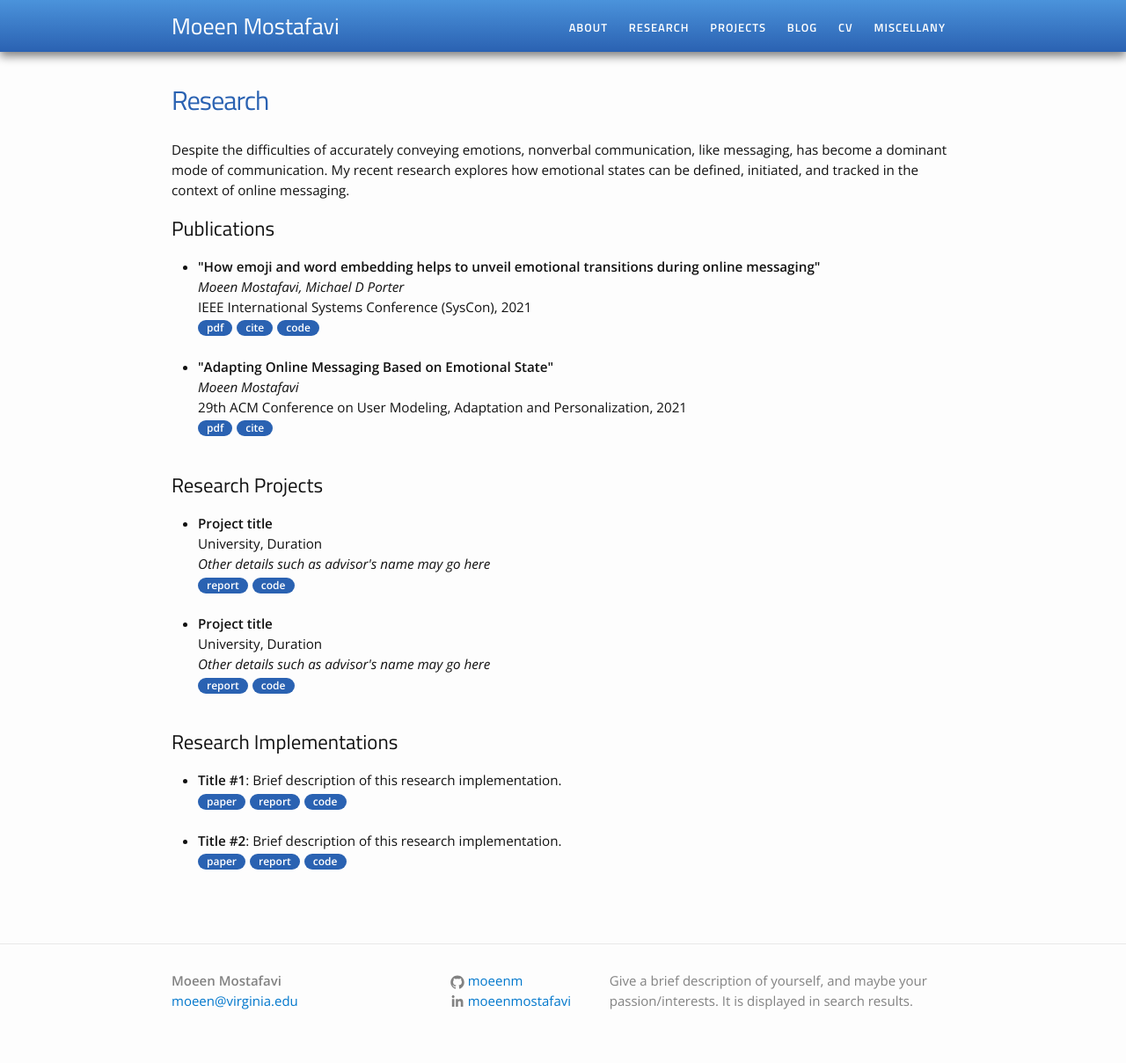
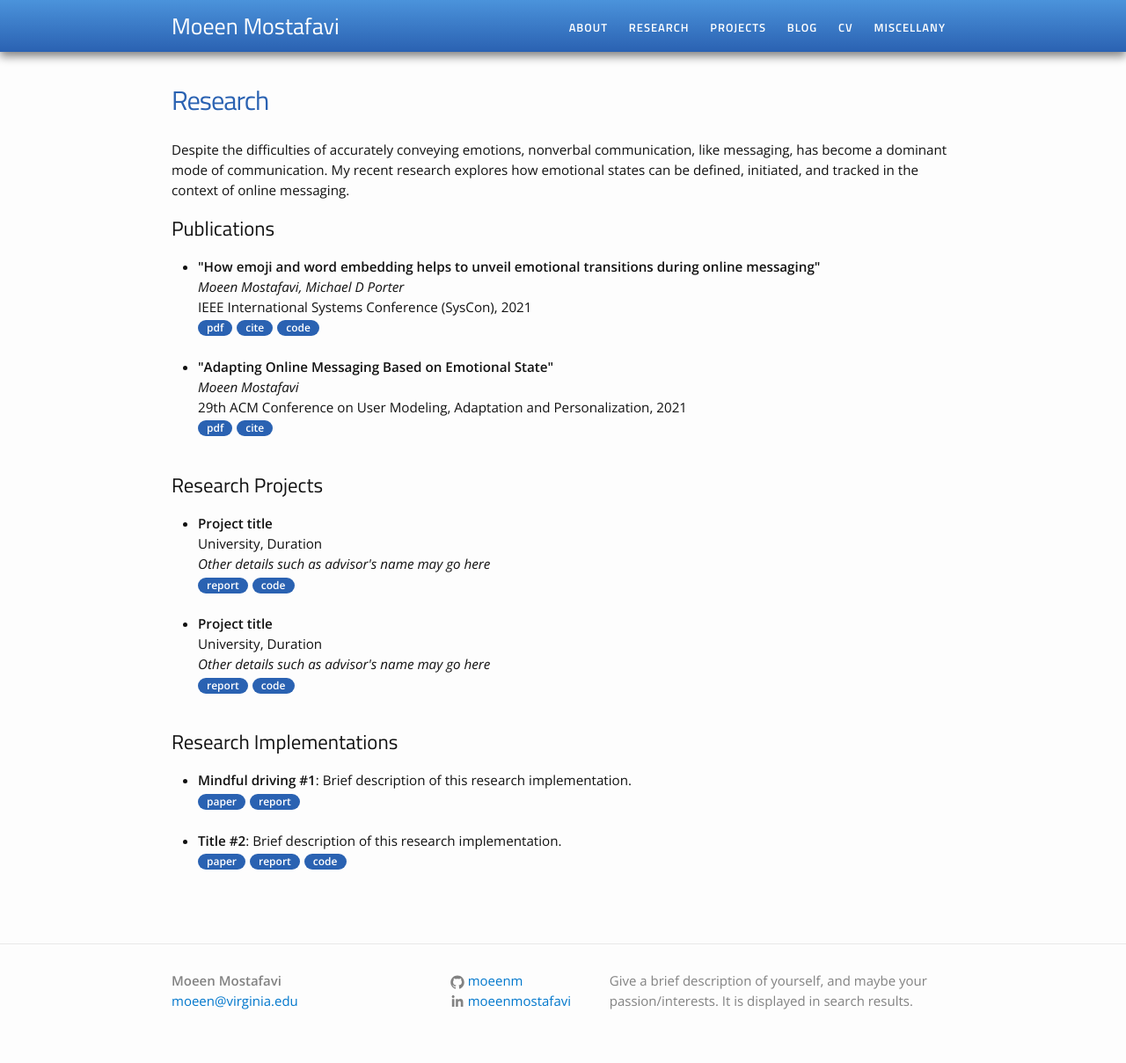
Before and after one commit to moeenm/moeenm.github.io, a Jekyll site: the page built from research.md, in a window 1280 px wide. Shown: the whole page at 88% size. Built offline with Jekyll 4.4.1, drawn with Linux system fonts in a browser that asks for light colours.

Commit message:
Update research.md

```diff
--- a/research.md
+++ b/research.md
@@ -41,8 +41,8 @@
 <h2>Research Implementations</h2>
 <ul>
 	<li>
-		<b>Title #1</b>: Brief description of this research implementation.<br>
-		<a href=""><div class="color-button">paper</div></a><a href=""><div class="color-button">report</div></a><a href=""><div class="color-button">code</div></a>
+		<b>Mindful driving #1</b>: Brief description of this research implementation.<br>
+		<a href="https://ieeexplore.ieee.org/stamp/stamp.jsp?arnumber=9483746"><div class="color-button">paper</div></a><a href="https://www.fm.virginia.edu/about/news/mindful-driving.html"><div class="color-button">report</div></a>
 	</li><br>
 	<li>
 		<b>Title #2</b>: Brief description of this research implementation.<br>
```
